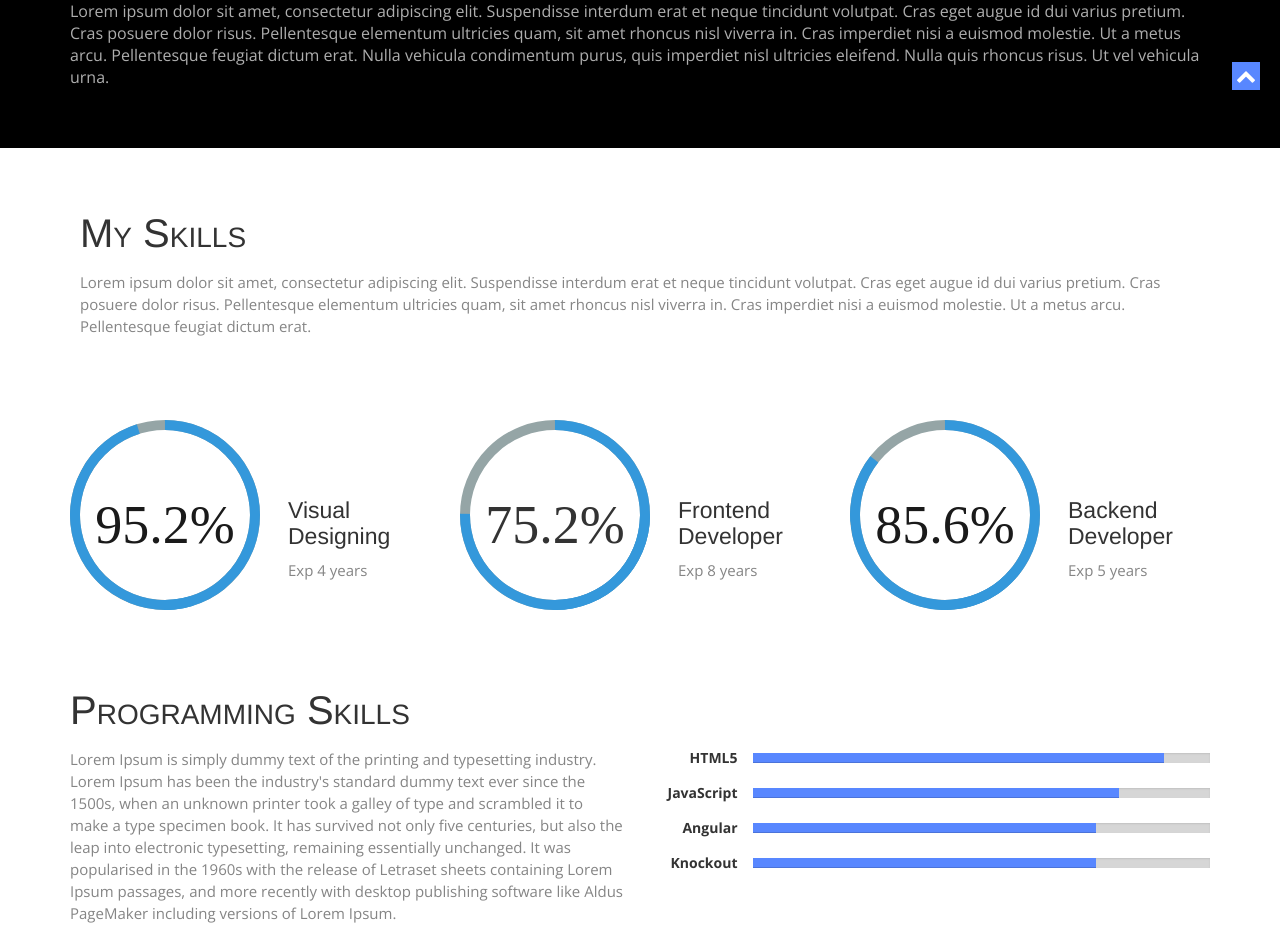
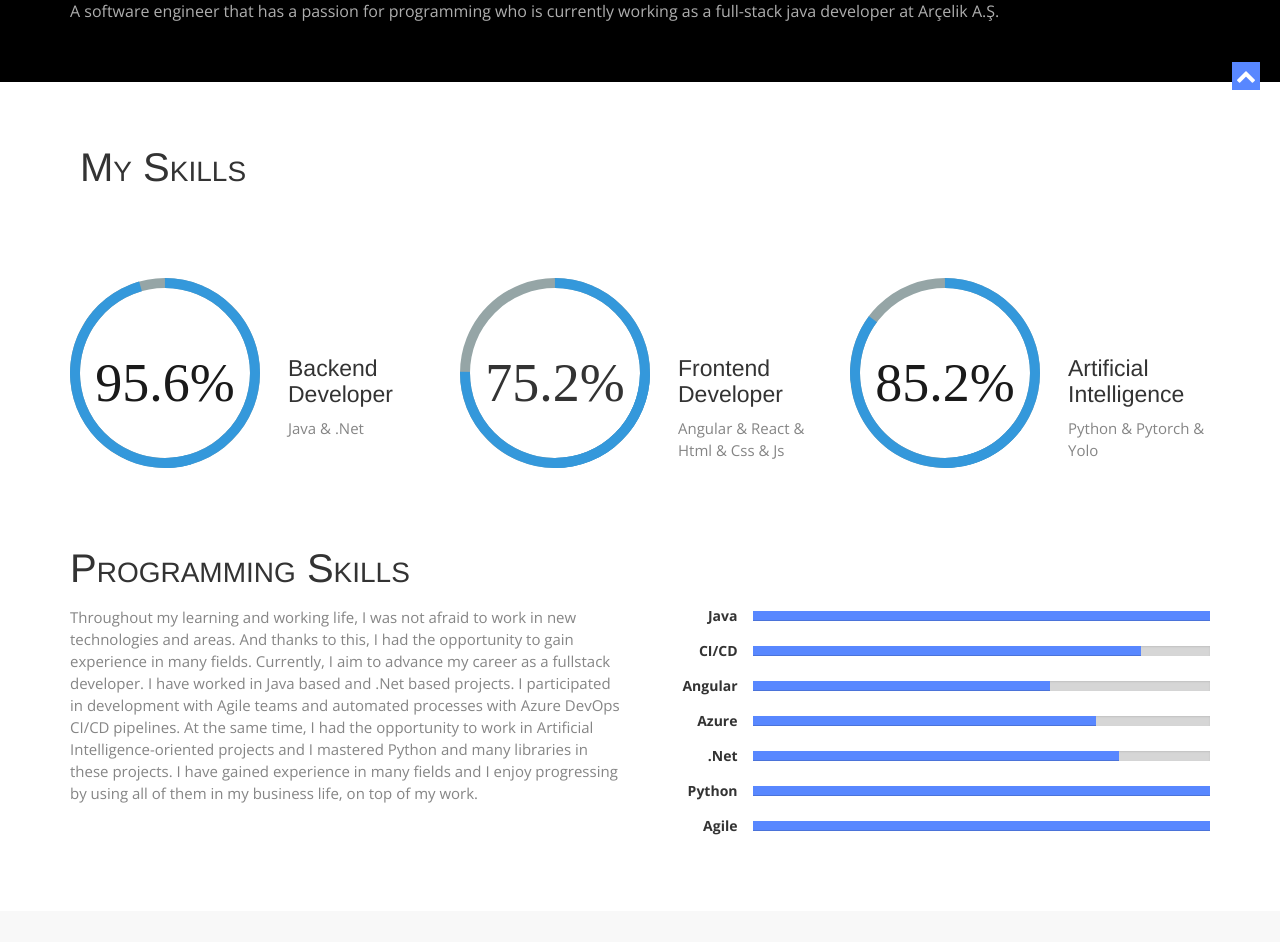
Before and after one commit to Mertkaann/MyWebsite, a website: page index.html in a window 1280 px wide. Shown: the part 690-1632 px from the top of the page. Drawn offline with nearby package versions, Linux system fonts and the light colour scheme.

Commit message:
yazıları güncelledim

```diff
--- a/assets/css/styles.css
+++ b/assets/css/styles.css
@@ -1168,10 +1168,10 @@ nav#filter li {
 /*SECTION contact
 =================================================*/
 
-#section-contact{
+#contactMe{
 	background: #000;
 }
-#section-contact .heading-title{
+#contactMe .heading-title{
 	color: #fff;
 }
 .contact-left{
--- a/index.html
+++ b/index.html
@@ -71,13 +71,14 @@
             <!-- <a href="https://www.google.com/"><i class="fa fa-google-plus"></i></a>-->
             <!-- <a href="https://www.dribbble.com/"><i class="fa fa-dribbble"></i></a> -->
 
-            <a href="https://github.com/Mertkaann"><i class="fa fa-github"></i></a>
-            <!-- <a href="https://medium.com/@mert525kaan"><i class="fa fa-medium"></i></a> -->
-            <a href="https://www.linkedin.com/in/mert-kaan-gül"><i class="fa fa-linkedin-square"></i></a>
-            <a href="https://www.instagram.com/mertkaangul/"><i class="fa fa-instagram"></i></a>
-            <a href="https://open.spotify.com/user/ihr34cma4zobf0utgf2rhvgqi?si=f2c0bcc3b0704ef4"><i class="fa fa-spotify"></i></a>
-
-            <!-- <a href="https://www.pinterest.com/"><i class="fa fa-pinterest"></i></a> -->
+            <div>
+              <!-- <a href="https://medium.com/@mert525kaan"><i class="fa fa-medium"></i></a> -->
+              <a href="https://www.linkedin.com/in/mert-kaan-gül"><i class="fa fa-linkedin-square"></i></a>
+              <a href="https://github.com/Mertkaann"><i class="fa fa-github"></i></a>
+              <a href="https://www.instagram.com/mertkaangul/"><i class="fa fa-instagram"></i></a>
+              <a href="https://open.spotify.com/user/ihr34cma4zobf0utgf2rhvgqi?si=f2c0bcc3b0704ef4"><i
+                  class="fa fa-spotify"></i></a>
+            </div>
 
 
           </div>
@@ -88,12 +89,8 @@
   <section id="introText">
     <div class="container">
       <div>
-        <h1> I am the best java developer. Evh,yer!</h1>
-        <p>Lorem ipsum dolor sit amet, consectetur adipiscing elit. Suspendisse interdum erat et neque tincidunt
-          volutpat. Cras eget augue id dui varius pretium. Cras posuere dolor risus. Pellentesque elementum ultricies
-          quam, sit amet rhoncus nisl viverra in. Cras imperdiet nisi a euismod molestie. Ut a metus arcu. Pellentesque
-          feugiat dictum erat. Nulla vehicula condimentum purus, quis imperdiet nisl ultricies eleifend. Nulla quis
-          rhoncus risus. Ut vel vehicula urna.</p>
+        <h1>Hello, I'm Mert.</h1>
+        <p>A software engineer that has a passion for programming who is currently working as a full-stack java developer at Arçelik A.Ş.  </p>
       </div>
     </div>
   </section>
@@ -133,62 +130,60 @@
       <div class="heading ">
         <!-- Heading -->
         <h2>My Skills</h2>
-        <p>Lorem ipsum dolor sit amet, consectetur adipiscing elit. Suspendisse interdum erat et neque tincidunt
+        <!-- <p>Lorem ipsum dolor sit amet, consectetur adipiscing elit. Suspendisse interdum erat et neque tincidunt
           volutpat. Cras eget augue id dui varius pretium. Cras posuere dolor risus. Pellentesque elementum ultricies
           quam, sit amet rhoncus nisl viverra in. Cras imperdiet nisi a euismod molestie. Ut a metus arcu. Pellentesque
-          feugiat dictum erat. </p>
+          feugiat dictum erat. </p> -->
       </div>
       <div class="row skillContainer">
         <div class="col-md-4 skillBox">
-          <div id="diagram-id-1" class="diagram" data-percent="95.2%"></div>
+          <div id="diagram-id-3" class="diagram" data-percent="95.6%"></div>
           <div class="chart-text">
-            <h4>Visual Designing</h4>
-            <p>Exp 4 years</p>
+            <h4>Backend Developer</h4>
+            <p>Java & .Net</p>
           </div>
         </div>
         <div class="col-md-4 skillBox">
           <div id="diagram-id-2" class="diagram" data-percent="75.2%"></div>
           <div class="chart-text">
             <h4>Frontend Developer</h4>
-            <p>Exp 8 years</p>
+            <p>Angular & React & Html & Css & Js</p>
           </div>
         </div>
         <div class="col-md-4 skillBox">
-          <div id="diagram-id-3" class="diagram" data-percent="85.6%"></div>
+          <div id="diagram-id-1" class="diagram" data-percent="85.2%"></div>
           <div class="chart-text">
-            <h4>Backend Developer</h4>
-            <p>Exp 5 years</p>
+            <h4>Artificial Intelligence</h4>
+            <p>Python & Pytorch & Yolo</p>
           </div>
         </div>
       </div>
       <div class="row">
         <div class="col-sm-6">
           <h2>Programming Skills</h2>
-          <p class="mrgBtm20"> Lorem Ipsum is simply dummy text of the printing and typesetting industry. Lorem Ipsum
-            has been the industry's standard dummy text ever since the 1500s, when an unknown printer took a galley of
-            type and scrambled it to make a type specimen book. It has survived not only five centuries, but also the
-            leap into electronic typesetting, remaining essentially unchanged. It was popularised in the 1960s with the
-            release of Letraset sheets containing Lorem Ipsum passages, and more recently with desktop publishing
-            software like Aldus PageMaker including versions of Lorem Ipsum. </p>
+          <p class="mrgBtm20"> Throughout my learning and working life, I was not afraid to work in new technologies and areas. And thanks to this, I had the opportunity to gain experience in many fields.
+            Currently, I aim to advance my career as a fullstack developer. I have worked in Java based and .Net based projects. I participated in development with Agile teams and automated processes with Azure DevOps CI/CD pipelines.
+            At the same time, I had the opportunity to work in Artificial Intelligence-oriented projects and I mastered Python and many libraries in these projects.
+            I have gained experience in many fields and I enjoy progressing by using all of them in my business life, on top of my work. </p>
         </div>
         <div class="col-sm-6"> <br />
           <br />
           <br />
           <div class="row">
-            <div class="col-md-2 skilltitle"><b>HTML5</b></div>
+            <div class="col-md-2 skilltitle"><b>Java</b></div>
             <div class="col-md-10">
               <div class="progress">
                 <div class="progress-bar" role="progressbar" aria-valuenow="90" aria-valuemin="0" aria-valuemax="100"
-                  style="width: 90%;"> <span class="sr-only">90% Complete</span> </div>
+                  style="width: 100%;"> <span class="sr-only">100% Complete</span> </div>
               </div>
             </div>
           </div>
           <div class="row">
-            <div class="col-md-2 skilltitle"><b>JavaScript</b></div>
+            <div class="col-md-2 skilltitle"><b>CI/CD</b></div>
             <div class="col-md-10">
               <div class="progress">
                 <div class="progress-bar" role="progressbar" aria-valuenow="80" aria-valuemin="0" aria-valuemax="100"
-                  style="width: 80%;"> <span class="sr-only">80% Complete</span> </div>
+                  style="width: 85%;"> <span class="sr-only">85% Complete</span> </div>
               </div>
             </div>
           </div>
@@ -197,16 +192,43 @@
             <div class="col-md-10">
               <div class="progress">
                 <div class="progress-bar" role="progressbar" aria-valuenow="75" aria-valuemin="0" aria-valuemax="100"
+                  style="width: 65%;"> <span class="sr-only">65% Complete</span> </div>
+              </div>
+            </div>
+          </div>
+          <div class="row">
+            <div class="col-md-2 skilltitle"><b>Azure</b></div>
+            <div class="col-md-10">
+              <div class="progress">
+                <div class="progress-bar" role="progressbar" aria-valuenow="75" aria-valuemin="0" aria-valuemax="100"
                   style="width: 75%;"> <span class="sr-only">75% Complete</span> </div>
               </div>
             </div>
           </div>
           <div class="row">
-            <div class="col-md-2 skilltitle"><b>Knockout</b></div>
+            <div class="col-md-2 skilltitle"><b>.Net</b></div>
             <div class="col-md-10">
               <div class="progress">
                 <div class="progress-bar" role="progressbar" aria-valuenow="75" aria-valuemin="0" aria-valuemax="100"
-                  style="width: 75%;"> <span class="sr-only">75% Complete</span> </div>
+                  style="width: 80%;"> <span class="sr-only">80% Complete</span> </div>
+              </div>
+            </div>
+          </div>
+          <div class="row">
+            <div class="col-md-2 skilltitle"><b>Python</b></div>
+            <div class="col-md-10">
+              <div class="progress">
+                <div class="progress-bar" role="progressbar" aria-valuenow="75" aria-valuemin="0" aria-valuemax="100"
+                  style="width: 100%;"> <span class="sr-only">100% Complete</span> </div>
+              </div>
+            </div>
+          </div>
+          <div class="row">
+            <div class="col-md-2 skilltitle"><b>Agile</b></div>
+            <div class="col-md-10">
+              <div class="progress">
+                <div class="progress-bar" role="progressbar" aria-valuenow="75" aria-valuemin="0" aria-valuemax="100"
+                  style="width: 100%;"> <span class="sr-only">100% Complete</span> </div>
               </div>
             </div>
           </div>
@@ -222,18 +244,18 @@
         <!-- Heading -->
         <h2>Experience</h2>
         <br />
-        <h4>99 Years Experience!</h4>
+        <!-- <h4>99 Years Experience!</h4>
         <p>Lorem Ipsum is simply dummy text of the printing and typesetting industry. Lorem Ipsum has been the
           industry's standard dummy text ever since the 1500s, when an unknown printer took a galley of type and
           scrambled it to make a type specimen book. It has survived not only five centuries, but also the leap into
-          electronic typesetting.</p>
+          electronic typesetting.</p> -->
       </div>
 
       <div class="row">
         <div class="col-md-3 col-sm-6">
           <div class="exp-wrapper">
             <img src="assets/images/itü_logo.png" width="90" alt="Name">
-            <h3>Degree at Istanbul Technical University</h3>
+            <h3>Bachelors Degree at Istanbul Technical University</h3>
             <p>I graduated from Istanbul Technical University Computer Enginnering Department</p>
           </div>
         </div>
@@ -241,15 +263,14 @@
           <div class="exp-wrapper">
             <img src="assets/images/arcelik_logo.png" width="90" alt="Name">
             <h3>Internship at Arçelik A.Ş.</h3>
-            <p>I did my internship at arçelik created admin panel to showcase application usages</p>
+            <p>I did my internship at Arçelik. Implemented Dashboard to showcase application usages also implemented automated jobs to send mails when the indicators are exceeded.</p>
           </div>
         </div>
         <div class="col-md-3 col-sm-6">
           <div class="exp-wrapper">
             <img src="assets/images/arcelik_logo.png" width="90" alt="Name">
-            <h3>Fulltime Job at Arçelik A.Ş.</h3>
-            <p>I worked at Arçelik as fullstack developer for 2 years. Worked on various projects such as Mars,IPS and
-              Partnercomm. . .</p>
+            <h3>Full-stack Developer at Arçelik A.Ş.</h3>
+            <p>I am currently working as a full stack developer in Arçelik. During this time, I had the opportunity to gain experience in many different subjects such as CI/CD, Agile, Java, Angular, Azure Technologies. </p>
           </div>
         </div>
         <!-- <div class="col-md-3 col-sm-6">
@@ -386,8 +407,10 @@
 
   <!-- section contact start -->
 
-  <section id="section-contact" class="section-padding">
+  <section id="contactMe" class="section-padding">
     <div class="container">
+      <br />
+      <br />
       <div class="row">
         <div class="col-md-12">
           <h2 class="heading-title">Contact me</h2>
@@ -434,9 +457,15 @@
     <div class="container">
       <div class="row">
         <div class="col-md-6">
-          <div class="social pull-left"> <a href="#"><i class="fa fa-twitter"></i></a> <a href="#"><i
-                class="fa fa-facebook"></i></a> <a href="#"><i class="fa fa-dribbble"></i></a> <a href="#"><i
-                class="fa fa-flickr"></i></a> <a href="#"><i class="fa fa-github"></i></a> </div>
+          <div class="social pull-left">
+            <div>
+              <a href="https://www.linkedin.com/in/mert-kaan-gül"><i class="fa fa-linkedin-square"></i></a>
+              <a href="https://github.com/Mertkaann"><i class="fa fa-github"></i></a>
+              <a href="https://www.instagram.com/mertkaangul/"><i class="fa fa-instagram"></i></a>
+              <a href="https://open.spotify.com/user/ihr34cma4zobf0utgf2rhvgqi?si=f2c0bcc3b0704ef4"><i
+                  class="fa fa-spotify"></i></a>
+            </div>
+          </div>
         </div>
       </div>
       <!-- / .row -->
```
